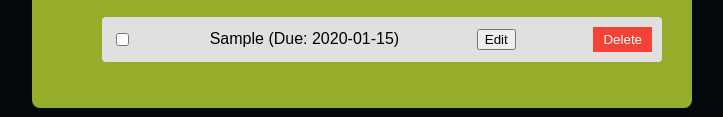
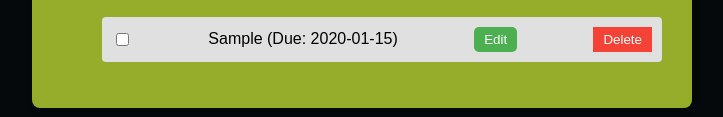
Before and after one commit to Kele-Mosa/To-Do-List, a website: page public/index.html in a window 1280 px wide. Both pictures are taken after typing "Sample", "2020-01-15" into the empty fields and a click on the button "Add". Shown: the part 423-540 px from the top of the page, without its empty margins (278-1001 px from the left). Drawn offline with Linux system fonts and the light colour scheme.

Commit message:
added color on the edit button

```diff
--- a/public/style.css
+++ b/public/style.css
@@ -121,3 +121,16 @@ button.delete {
 .button.delete:hover {
     background-color: #e53935;
 }
+
+.edit {
+    background-color: #4CAF50;
+    color: white;
+    border: none;
+    padding: 5px 10px;
+    border-radius: 5px;
+    cursor: pointer;
+}
+
+.edit:hover {
+    background-color: #45a049;
+}
```
